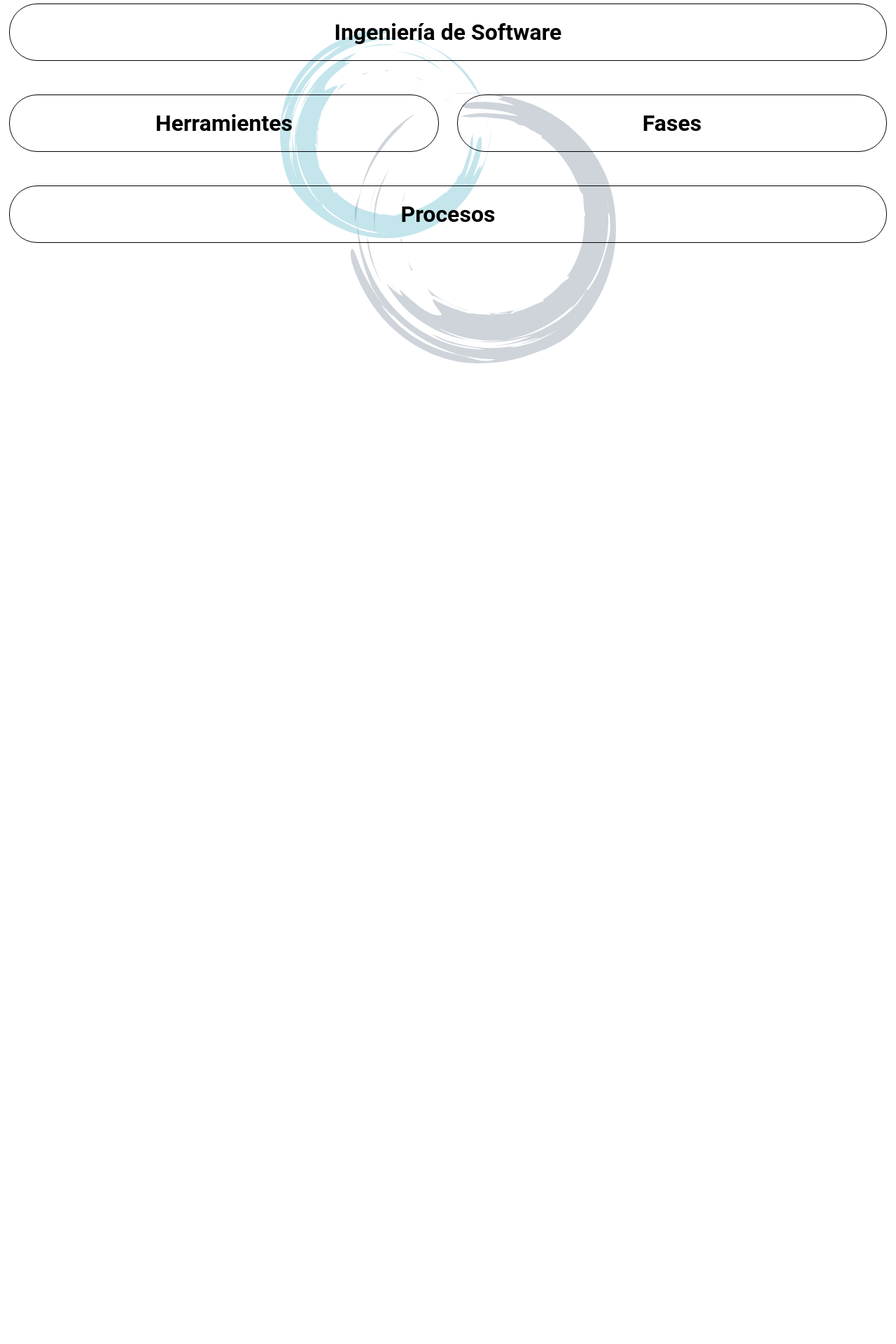
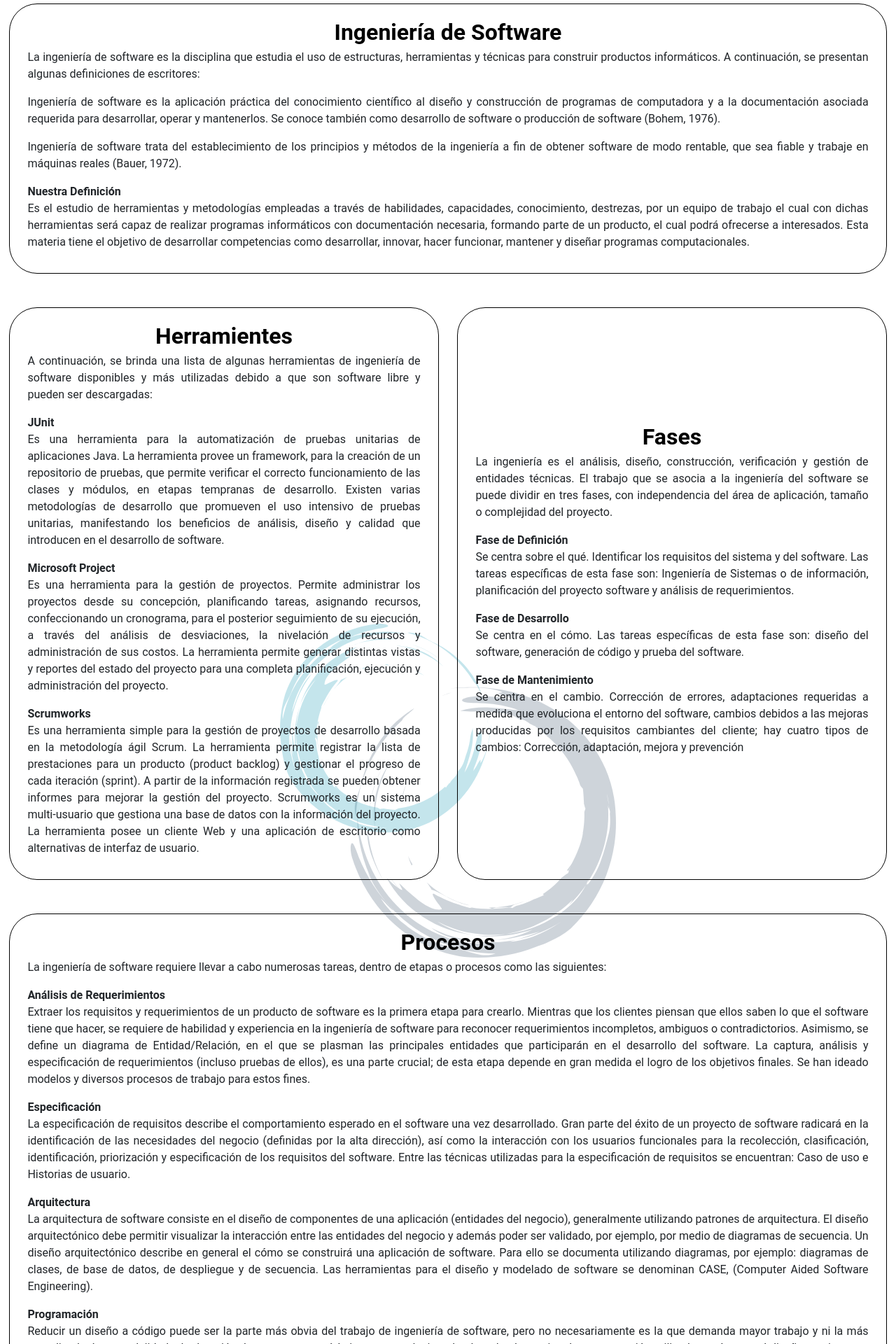
Before and after one commit to LanIkari/IS2_SCRUM_LosSeguidoresDeJesus, an Angular app in the folder IS-Scrum/: page /definiciones in a window 1280 px wide. Shown: the part 120-2040 px from the top of the page at 70% size. Before the commit the page ends 800 px from the top, so only its background shows below. Built offline with nearby package versions, Linux system fonts and the light colour scheme.

Commit message:
teoría básica agregada

```diff
--- a/IS-Scrum/src/app/definiciones-is/definiciones-is.component.html
+++ b/IS-Scrum/src/app/definiciones-is/definiciones-is.component.html
@@ -3,19 +3,41 @@
   <div class="row">
     <div class="col-lg-12 container-prueba">
       <a class="titulo-desarrollador">Ingeniería de Software</a>
+      <p class="texto-referencias">La ingeniería de software es la disciplina que estudia el uso de estructuras, herramientas y técnicas para construir productos informáticos. A continuación, se presentan algunas definiciones de escritores:</p>
+      <p class="texto-referencias">Ingeniería de software es la aplicación práctica del conocimiento científico al diseño y construcción de programas de computadora y a la documentación asociada requerida para desarrollar, operar y mantenerlos. Se conoce también como desarrollo de software o producción de software (Bohem, 1976).</p>
+      <p class="texto-referencias">Ingeniería de software trata del establecimiento de los principios y métodos de la ingeniería a fin de obtener software de modo rentable, que sea fiable y trabaje en máquinas reales (Bauer, 1972).</p>
+      <p class="texto-referencias"><strong>Nuestra Definición</strong><br>Es el estudio de herramientas y metodologías empleadas a través de habilidades, capacidades, conocimiento, destrezas, por un equipo de trabajo el cual con dichas herramientas será capaz de realizar programas informáticos con documentación necesaria, formando parte de un producto, el cual podrá ofrecerse a interesados. Esta materia tiene el objetivo de desarrollar competencias como desarrollar, innovar, hacer funcionar, mantener y diseñar programas computacionales.</p>
     </div>
   </div>
   <div class="row">
     <div class="col-lg-6 container-prueba">
       <a class="titulo-desarrollador">Herramientes</a>
+      <p class="texto-referencias">A continuación, se brinda una lista de algunas herramientas de ingeniería de software disponibles y más utilizadas debido a que son software libre y pueden ser descargadas:
+      </p>
+      <p class="texto-referencias"><strong>JUnit</strong><br>Es una herramienta para la automatización de pruebas unitarias de aplicaciones Java. La herramienta provee un framework, para la creación de un repositorio de pruebas, que permite verificar el correcto funcionamiento de las clases y módulos, en etapas tempranas de desarrollo. Existen varias metodologías de desarrollo que promueven el uso intensivo de pruebas unitarias, manifestando los beneficios de análisis, diseño y calidad que introducen en el desarrollo de software.</p>
+      <p class="texto-referencias"><strong>Microsoft Project</strong><br>Es una herramienta para la gestión de proyectos. Permite administrar los proyectos desde su concepción, planificando tareas, asignando recursos, confeccionando un cronograma, para el posterior seguimiento de su ejecución, a través del análisis de desviaciones, la nivelación de recursos y administración de sus costos. La herramienta permite generar distintas vistas y reportes del estado del proyecto para una completa planificación, ejecución y administración del proyecto.</p>
+      <p class="texto-referencias"><strong>Scrumworks</strong><br>Es una herramienta simple para la gestión de proyectos de desarrollo basada en la metodología ágil Scrum. La herramienta permite registrar la lista de prestaciones para un producto (product backlog) y gestionar el progreso de cada iteración (sprint). A partir de la información registrada se pueden obtener informes para mejorar la gestión del proyecto. Scrumworks es un sistema multi-usuario que gestiona una base de datos con la información del proyecto. La herramienta posee un cliente Web y una aplicación de escritorio como alternativas de interfaz de usuario.</p>
     </div>
     <div class="col-lg-6 container-prueba">
       <a class="titulo-desarrollador">Fases</a>
+      <p class="texto-referencias">La ingeniería es el análisis, diseño, construcción, verificación y gestión de entidades técnicas. El trabajo que se asocia a la ingeniería del software se puede dividir en tres fases, con independencia del área de aplicación, tamaño o complejidad del proyecto.</p>
+      <p class="texto-referencias"><strong>Fase de Definición</strong><br>Se centra sobre el qué. Identificar los requisitos del sistema y del software. Las tareas específicas de esta fase son: Ingeniería de Sistemas o de información, planificación del proyecto software y análisis de requerimientos.</p>
+      <p class="texto-referencias"><strong>Fase de Desarrollo</strong><br>Se centra en el cómo. Las tareas específicas de esta fase son: diseño del software, generación de código y prueba del software.</p>
+      <p class="texto-referencias"><strong>Fase de Mantenimiento</strong><br>Se centra en el cambio. Corrección de errores, adaptaciones requeridas a medida que evoluciona el entorno del software, cambios debidos a las mejoras producidas por los requisitos cambiantes del cliente; hay cuatro tipos de cambios: Corrección, adaptación, mejora y prevención</p>
     </div>
   </div>
   <div class="row">
     <div class="col-lg-12 container-prueba">
       <a class="titulo-desarrollador">Procesos</a>
+      <p class="texto-referencias">La ingeniería de software requiere llevar a cabo numerosas tareas, dentro de etapas o procesos como las siguientes:</p>
+      <p class="texto-referencias"><strong>Análisis de Requerimientos</strong><br>Extraer los requisitos y requerimientos de un producto de software es la primera etapa para crearlo. Mientras que los clientes piensan que ellos saben lo que el software tiene que hacer, se requiere de habilidad y experiencia en la ingeniería de software para reconocer requerimientos incompletos, ambiguos o contradictorios. Asimismo, se define un diagrama de Entidad/Relación, en el que se plasman las principales entidades que participarán en el desarrollo del software.
+      La captura, análisis y especificación de requerimientos (incluso pruebas de ellos), es una parte crucial; de esta etapa depende en gran medida el logro de los objetivos finales. Se han ideado modelos y diversos procesos de trabajo para estos fines. </p>
+      <p class="texto-referencias"><strong>Especificación</strong><br>La especificación de requisitos describe el comportamiento esperado en el software una vez desarrollado. Gran parte del éxito de un proyecto de software radicará en la identificación de las necesidades del negocio (definidas por la alta dirección), así como la interacción con los usuarios funcionales para la recolección, clasificación, identificación, priorización y especificación de los requisitos del software. Entre las técnicas utilizadas para la especificación de requisitos se encuentran: Caso de uso e Historias de usuario.</p>
+      <p class="texto-referencias"><strong>Arquitectura</strong><br>La arquitectura de software consiste en el diseño de componentes de una aplicación (entidades del negocio), generalmente utilizando patrones de arquitectura. El diseño arquitectónico debe permitir visualizar la interacción entre las entidades del negocio y además poder ser validado, por ejemplo, por medio de diagramas de secuencia. Un diseño arquitectónico describe en general el cómo se construirá una aplicación de software. Para ello se documenta utilizando diagramas, por ejemplo: diagramas de clases, de base de datos, de despliegue y de secuencia. Las herramientas para el diseño y modelado de software se denominan CASE, (Computer Aided Software Engineering).</p>
+      <p class="texto-referencias"><strong>Programación</strong><br>Reducir un diseño a código puede ser la parte más obvia del trabajo de ingeniería de software, pero no necesariamente es la que demanda mayor trabajo y ni la más complicada. La complejidad y la duración de esta etapa está íntimamente relacionada al o a los lenguajes de programación utilizados, así como al diseño previamente realizado.</p>
+      <p class="texto-referencias"><strong>Prueba</strong><br>Consiste en comprobar que el software realice correctamente las tareas indicadas en la especificación del problema. Una técnica de prueba es probar por separado cada módulo del software, y luego probarlo de forma integral, para así llegar al objetivo. Hay dos grandes formas de organizar un área de pruebas, la primera es que esté compuesta por personal inexperto y que desconozca el tema de pruebas. El segundo enfoque es tener un área de pruebas conformada por programadores con experiencia, personas que saben sin mayores indicaciones en qué condiciones puede fallar una aplicación y que pueden poner atención en detalles que personal inexperto no consideraría.</p>
+      <p class="texto-referencias"><strong>Documentación</strong><br>Todo lo concerniente a la documentación del propio desarrollo del software y de la gestión del proyecto, pasando por modelaciones (UML), diagramas de casos de uso, pruebas, manuales de usuario, manuales técnicos, etc; todo con el propósito de eventuales correcciones, usabilidad, mantenimiento futuro y ampliaciones al sistema.</p>
+      <p class="texto-referencias"><strong>Mantenimiento</strong><br>Fase dedicada a mantener y mejorar el software para corregir errores descubiertos e incorporar nuevos requisitos. Esto puede llevar más tiempo incluso que el desarrollo del software inicial. Alrededor de 2/3 del tiempo de ciclo de vida de un proyecto está dedicado a su mantenimiento. Una pequeña parte de este trabajo consiste eliminar errores (bugs); siendo que la mayor parte reside en extender el sistema para incorporarle nuevas funcionalidades y hacer frente a su evolución.</p>
     </div>
   </div>
 </div>
```
